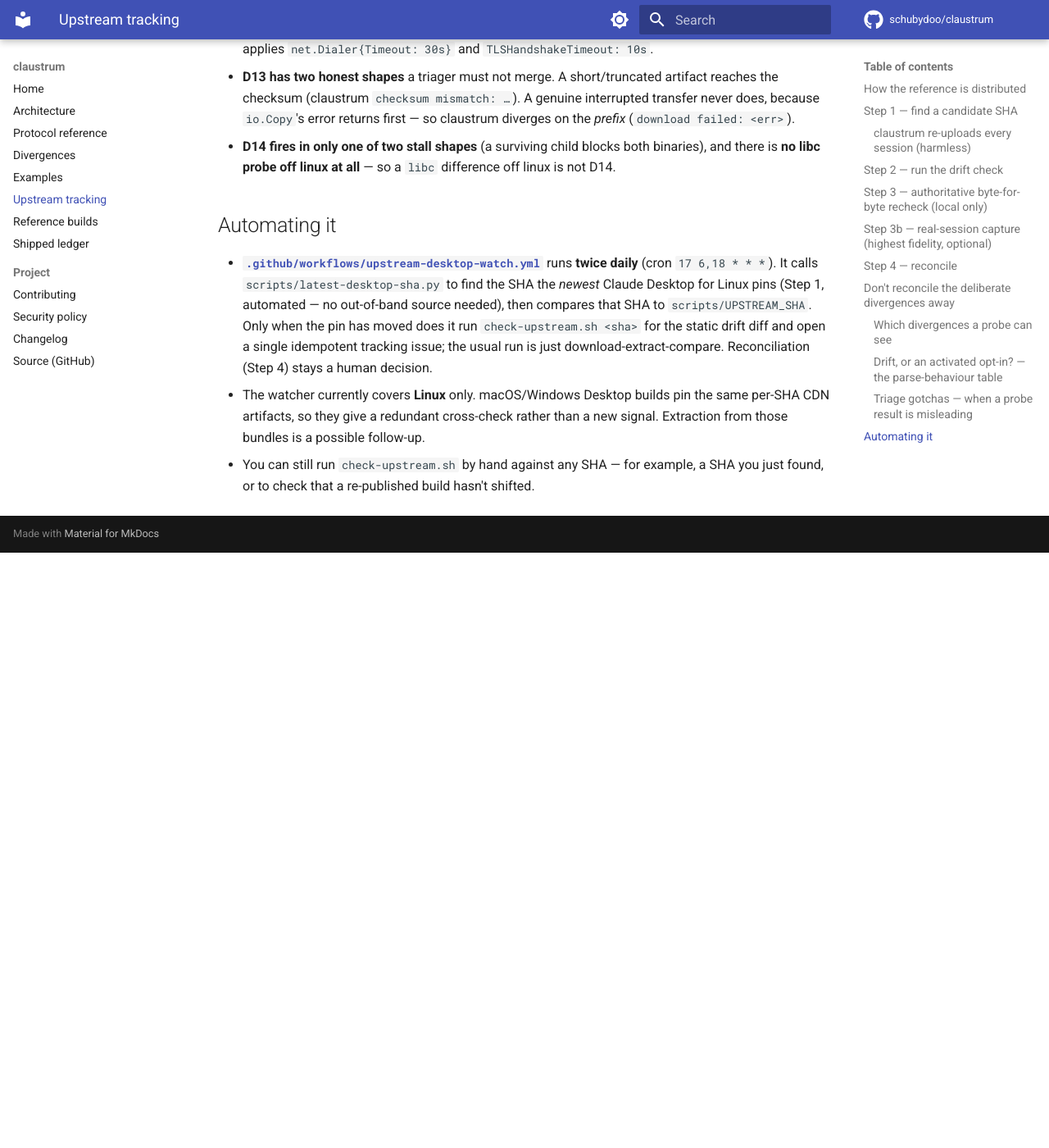
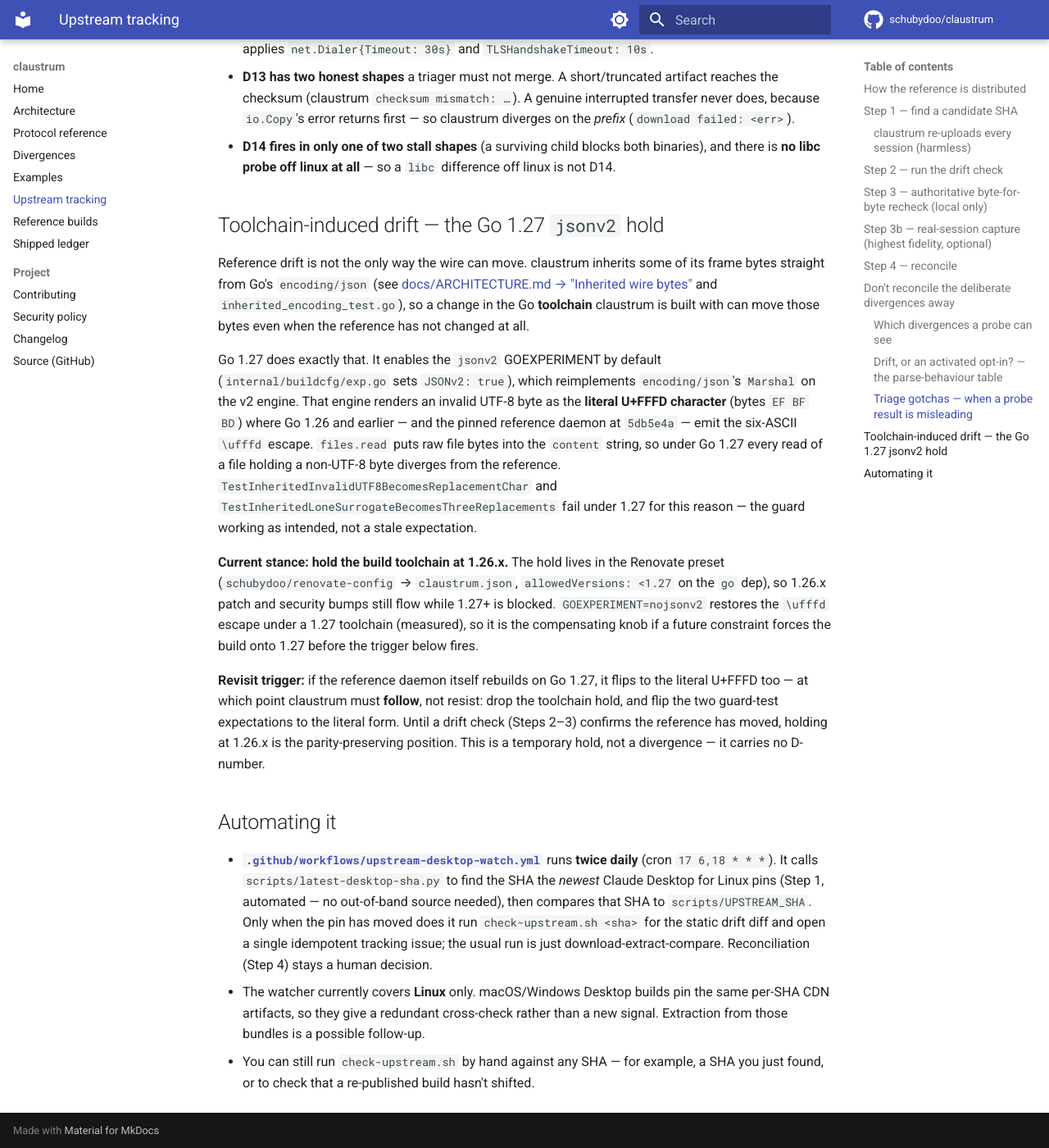
Before and after one commit to schubydoo/claustrum, an MkDocs documentation site: the page built from docs/UPSTREAM-TRACKING.md, in a window 1280 px wide and 1400 px high, scrolled down 6703 px. Shown: the whole window at 82% size. Built offline with MkDocs 1.6.1 and Material for MkDocs 9.7.7, drawn with Linux system fonts in a browser that asks for light colours; comment, search, counter and statistics services are not loaded; before the commit the page ends 7377 px from its top, so only the background shows below that.

Commit message:
docs: track the Go 1.27 jsonv2 wire-divergence hold (#280)
Go 1.27 enables the jsonv2 GOEXPERIMENT by default, which renders invalid
UTF-8 as the literal U+FFFD character instead of the escape the reference
daemon emits. Record the hold-at-1.26.x stance (via the renovate-config
claustrum preset), the GOEXPERIMENT=nojsonv2 compensating knob, and the
revisit trigger: if the reference rebuilds on 1.27, claustrum follows.

Co-authored-by: Schuby <12485317+schubydoo@users.noreply.github.com>
Co-authored-by: Claude Opus 4.8 <noreply@anthropic.com>

```diff
--- a/docs/UPSTREAM-TRACKING.md
+++ b/docs/UPSTREAM-TRACKING.md
@@ -275,6 +275,39 @@ traps that matter when you tell drift from expected:
   binaries), and there is **no libc probe off linux at all** — so a `libc`
   difference off linux is not D14.
 
+## Toolchain-induced drift — the Go 1.27 `jsonv2` hold
+
+Reference drift is not the only way the wire can move. claustrum inherits some of
+its frame bytes straight from Go's `encoding/json` (see
+[docs/ARCHITECTURE.md → "Inherited wire bytes"](ARCHITECTURE.md#inherited-wire-bytes) and
+`inherited_encoding_test.go`), so a change in the Go **toolchain** claustrum is
+built with can move those bytes even when the reference has not changed at all.
+
+Go 1.27 does exactly that. It enables the `jsonv2` GOEXPERIMENT by default
+(`internal/buildcfg/exp.go` sets `JSONv2: true`), which reimplements
+`encoding/json`'s `Marshal` on the v2 engine. That engine renders an invalid
+UTF-8 byte as the **literal U+FFFD character** (bytes `EF BF BD`) where Go 1.26
+and earlier — and the pinned reference daemon at `5db5e4a` — emit the six-ASCII
+`\ufffd` escape. `files.read` puts raw file bytes into the `content` string, so
+under Go 1.27 every read of a file holding a non-UTF-8 byte diverges from the
+reference. `TestInheritedInvalidUTF8BecomesReplacementChar` and
+`TestInheritedLoneSurrogateBecomesThreeReplacements` fail under 1.27 for this
+reason — the guard working as intended, not a stale expectation.
+
+**Current stance: hold the build toolchain at 1.26.x.** The hold lives in the
+Renovate preset (`schubydoo/renovate-config` → `claustrum.json`,
+`allowedVersions: <1.27` on the `go` dep), so 1.26.x patch and security bumps
+still flow while 1.27+ is blocked. `GOEXPERIMENT=nojsonv2` restores the `\ufffd`
+escape under a 1.27 toolchain (measured), so it is the compensating knob if a
+future constraint forces the build onto 1.27 before the trigger below fires.
+
+**Revisit trigger:** if the reference daemon itself rebuilds on Go 1.27, it flips
+to the literal U+FFFD too — at which point claustrum must **follow**, not resist:
+drop the toolchain hold, and flip the two guard-test expectations to the literal
+form. Until a drift check (Steps 2–3) confirms the reference has moved, holding at
+1.26.x is the parity-preserving position. This is a temporary hold, not a
+divergence — it carries no D-number.
+
 ## Automating it
 
 - **[`.github/workflows/upstream-desktop-watch.yml`](https://github.com/schubydoo/claustrum/blob/main/.github/workflows/upstream-desktop-watch.yml)**
```
